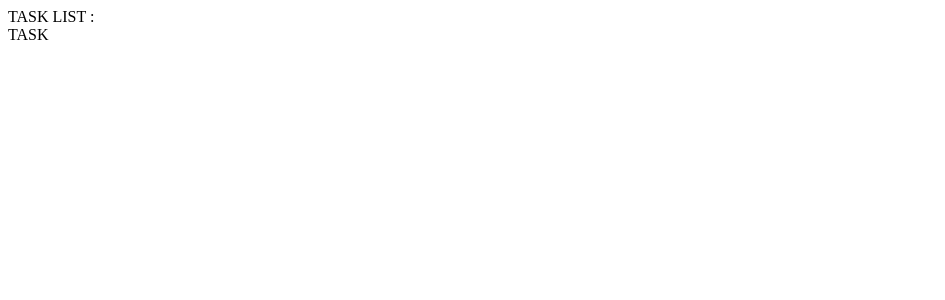
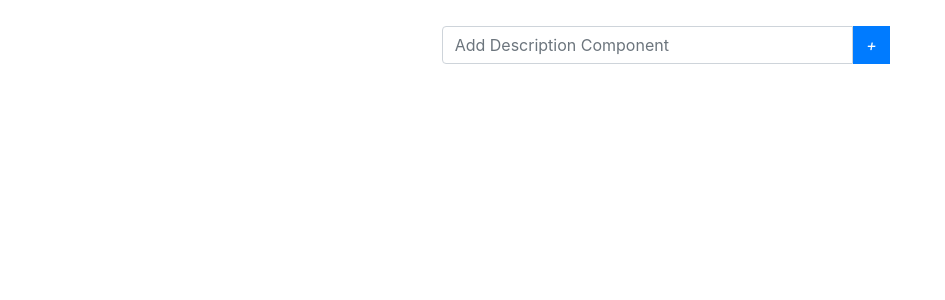
Before and after one commit to rbsharma/react-todo, a React app: page / in a window 1280 px wide. Shown: the top 300 px of the page, without its empty margins (0-945 px from the left). Built offline with nearby package versions, Linux system fonts and the light colour scheme.

Commit message:
add task functionality

```diff
--- a/package.json
+++ b/package.json
@@ -37,6 +37,9 @@
     "webpack-dev-server": "^2.5.0"
   },
   "dependencies": {
+    "bootstrap": "^4.0.0",
+    "font-awesome": "^4.7.0",
+    "jquery": "^3.3.1",
     "lodash": "^4.17.4",
     "prop-types": "^15.5.10",
     "react": "^15.6.1",
--- /dev/null
+++ b/src/app.css
@@ -0,0 +1,8 @@
+.centerAlign{
+    text-align: center;
+    margin-top: 2%;
+  }
+
+  .border-radius-0{
+    border-radius: 0 !important;
+  }
--- a/src/app.jsx
+++ b/src/app.jsx
@@ -1,5 +1,6 @@
 import React from 'react';
 import { Link, IndexLink } from 'react-router';
+import './app.css';
 import Dashboard from './dashboard/dashboard.component';
 
 class App extends React.Component {
--- a/src/dashboard/add-task/add-task.component.jsx
+++ b/src/dashboard/add-task/add-task.component.jsx
@@ -0,0 +1,52 @@
+import React, { Component } from 'react';
+import './add-task.component.css';
+
+class AddTaskComponent extends Component {
+
+    constructor(props) {
+        super(props);
+        this.state = { newTaskText: '' };
+    }
+
+    newTaskTextChanged(_newTaskText) {
+        this.setState({
+            newTaskText: _newTaskText
+        });
+    }
+
+    AddNewTask(event){
+        event.preventDefault();
+        if(!this.state.newTaskText){
+            return false;
+        }
+        this.props.GetNewTaskObject(this.state.newTaskText);
+    }
+
+    render() {
+        return (
+            <form onSubmit={this.AddNewTask.bind(this)}>
+                <div>
+                    <div className="input-group">
+                        <input
+                            type="text"
+                            className="form-control col-md-6"
+                            ref={this.state.newTaskText}
+                            onChange={(e) => this.newTaskTextChanged(e.target.value)}
+                            placeholder="Add Description Component" />
+
+                        <span className="input-group-btn">
+                            <button
+                                onClick={this.AddNewTask.bind(this)}
+                                className="btn btn-primary border-radius-0"
+                                type="button">
+                                <i className="fa fa-plus">+</i>
+                            </button>
+                        </span>
+                    </div>
+                </div>
+            </form>
+        )
+    };
+}
+
+export default AddTaskComponent;
--- a/src/dashboard/dashboard.component.jsx
+++ b/src/dashboard/dashboard.component.jsx
@@ -1,12 +1,34 @@
-import React, {Component} from 'react';
-import Task from './task/task.component';
+import React, { Component } from 'react';
+import Tasks from './task/task.component';
+import AddTask from "./add-task/add-task.component";
 
-class DashboardComponent extends Component{
-    render(){
-        return(
-            <div>
-                TASK LIST :
-                <Task />
+class DashboardComponent extends Component {
+    constructor(props) {
+        super(props);
+        this.state = {
+            tasks: []
+        };
+    }
+
+    AddNewTask(newTaskText) {
+        let newTask = { id: this.state.tasks.length, description: newTaskText };
+        let _tasks = this.state.tasks;
+        _tasks.push(newTask);
+
+        this.setState({
+            tasks: _tasks
+        });
+    }
+
+    render() {
+        return (
+            <div className="centerAlign">
+                <div className="offset-sm-1 col-sm-10 offset-md-4 col-md-8">
+                    <AddTask GetNewTaskObject={this.AddNewTask.bind(this)} />
+                </div>
+                <div>
+                    {<Tasks items={this.state.tasks} />}
+                </div>
             </div>
         );
     }
--- /dev/null
+++ b/src/dashboard/task/task.component.css
@@ -0,0 +1,36 @@
+.task-item {
+    width: 50%;
+    margin: 16px auto;
+    border:1px solid #eee;
+    box-shadow:0 2px 3px #ccc;
+    padding: 16px;
+    text-align: left;
+    word-break: break-all;
+    background-color: white;
+}
+
+.task-description{
+    font-size: 1.5em;
+    color: black;
+    font-weight: 400;
+}
+
+.fa-color-green{
+    color: #7ab37a;
+}
+
+.fa-color-grey{
+    color: grey;
+}
+
+.clickable{
+    cursor: pointer;
+}
+
+.task-active{
+    opacity: 1;
+}
+
+.task-completed{
+    opacity: 0.8;
+}
--- a/src/dashboard/task/task.component.jsx
+++ b/src/dashboard/task/task.component.jsx
@@ -1,11 +1,21 @@
-import React, {Component} from 'react';
+import React, { Component } from 'react';
+import './task.component.css';
 
-class TaskComponent extends Component{
-    render(){
-        return(
-            <div>TASK</div>
-        );
-    }
+class TaskComponent extends Component {
+    render() {
+        return (
+            <div>
+                {
+                    this.props.items.map((task, index) =>
+                        <div className="task-item" key={task.id}>
+                            <span>{task.description}</span>
+                            <i title="Mark/Unmark Completed"></i>
+                        </div>
+                    )
+                }
+            </div>
+        )
+    };
 }
 
 export default TaskComponent;
--- a/src/index.jsx
+++ b/src/index.jsx
@@ -2,6 +2,9 @@
 
 import React from 'react';
 import { render } from 'react-dom';
+import 'jquery';
+import 'bootstrap/dist/css/bootstrap.css';
+
 import styles from './styles/styles.css';
 import App from './app';
 
```
Also changed, not shown: src/dashboard/add-task/add-task.component.css (added), 1 other file (tests, documents, lock files or other folders).
